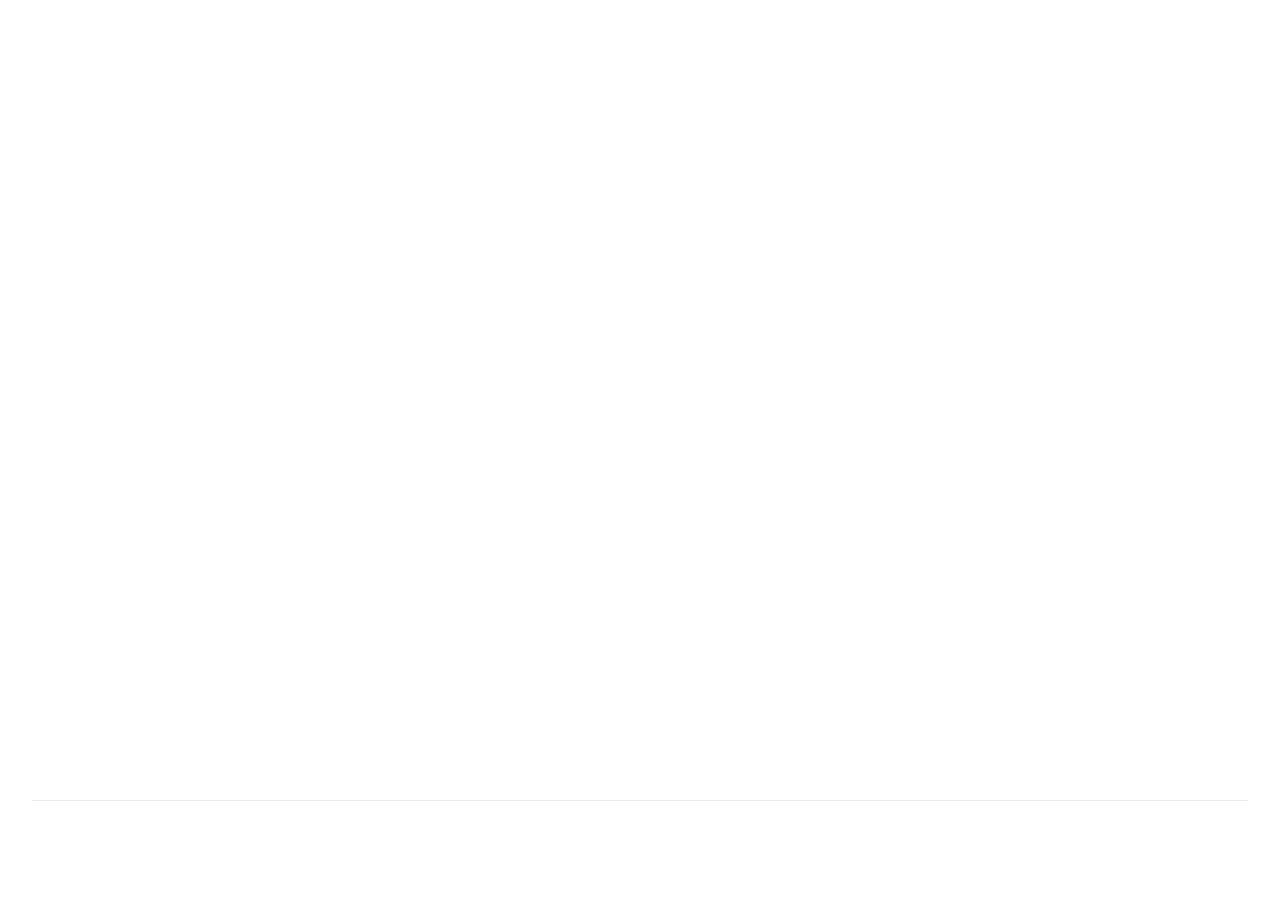
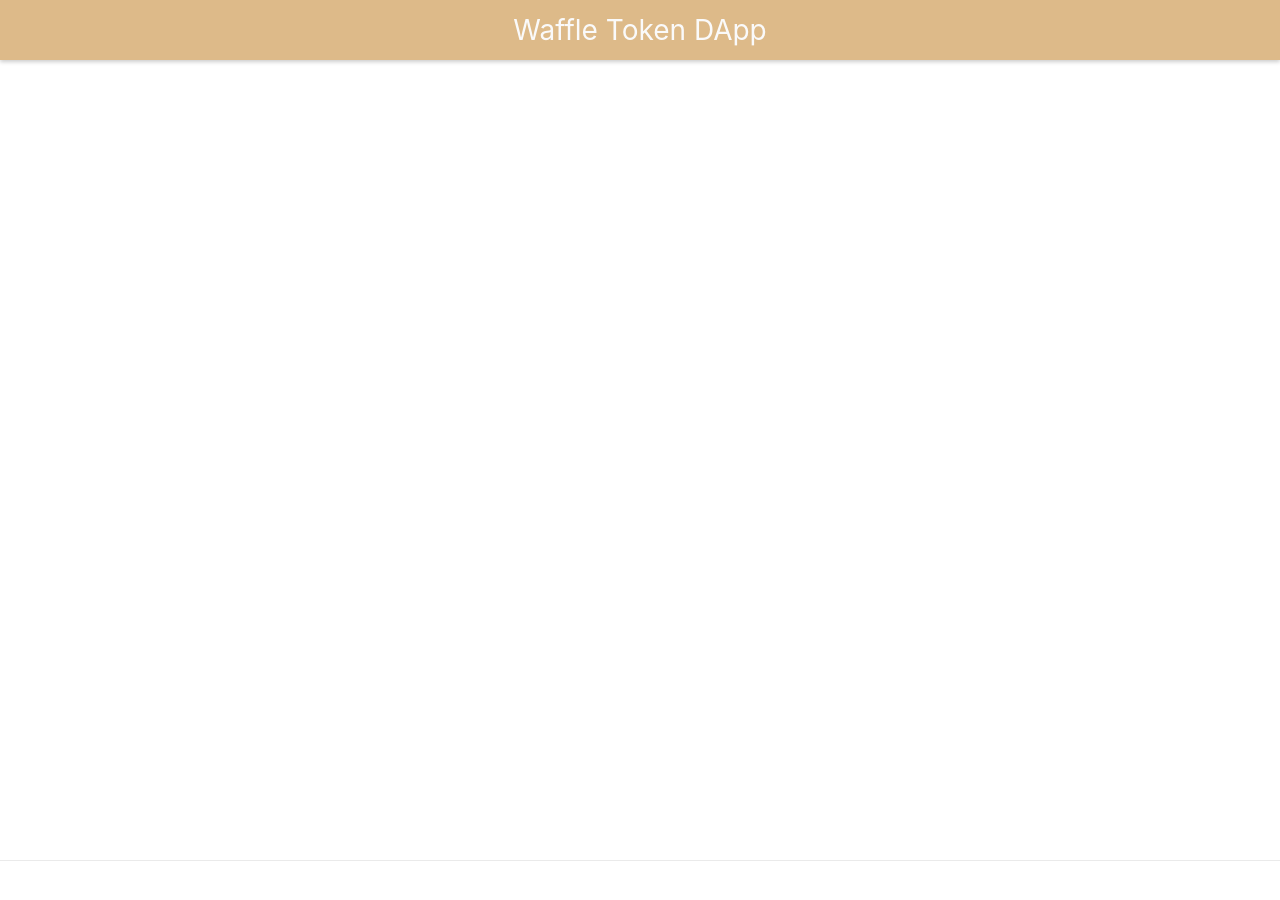
Before and after one commit to wafflestudio/smart-contract, a Next.js app in the folder wftk_front_1155/: page / in a window 1280 px wide. Shown: the top 900 px of the page. Before the commit the page ends 865 px from the top, so only its background shows below. Built offline with nearby package versions, Linux system fonts and the light colour scheme.

Commit message:
layout 생성

```diff
--- /dev/null
+++ b/wftk_front_1155/components/commmon/layout/layout.module.scss
@@ -0,0 +1,9 @@
+.header {
+  height: 60px;
+  text-align: center;
+  line-height: 60px;
+  font-size: 28px;
+  color: #fafafa;
+  box-shadow: 0 2px 4px rgba(0, 0, 0, 0.2);
+  background-color: rgb(221, 186, 137);
+}
--- a/wftk_front_1155/components/commmon/layout/layout.tsx
+++ b/wftk_front_1155/components/commmon/layout/layout.tsx
@@ -1,21 +1,24 @@
 import { PropsWithChildren } from 'react';
-import styles from '../../../styles/Home.module.css';
+import homeStyles from '../../../styles/Home.module.css';
+import styles from './layout.module.scss';
 import Head from 'next/head';
 
 interface Props {}
 
 export const Layout = ({ children }: PropsWithChildren<Props>): JSX.Element => {
   return (
-    <div className={styles.container}>
+    <div className={homeStyles.container}>
       <Head>
         <title>WaffleStudio ERC-1155</title>
         <meta name="description" content="wafflestudio erc 1155 token web" />
         <link rel="icon" href="/favicon.ico" />
       </Head>
 
-      <main className={styles.main}>{children}</main>
+      <header className={styles.header}>Waffle Token DApp</header>
 
-      <footer className={styles.footer} />
+      <main className={homeStyles.main}>{children}</main>
+
+      <footer className={homeStyles.footer} />
     </div>
   );
 };
--- a/wftk_front_1155/package.json
+++ b/wftk_front_1155/package.json
@@ -11,7 +11,8 @@
     "ethers": "^5.5.4",
     "next": "12.0.10",
     "react": "17.0.2",
-    "react-dom": "17.0.2"
+    "react-dom": "17.0.2",
+    "sass": "^1.49.7"
   },
   "devDependencies": {
     "@types/node": "17.0.15",
--- a/wftk_front_1155/styles/Home.module.css
+++ b/wftk_front_1155/styles/Home.module.css
@@ -1,5 +1,5 @@
 .container {
-  padding: 0 2rem;
+  padding: 0;
 }
 
 .main {
```
Also changed, not shown: 1 other file (tests, documents, lock files or other folders).
